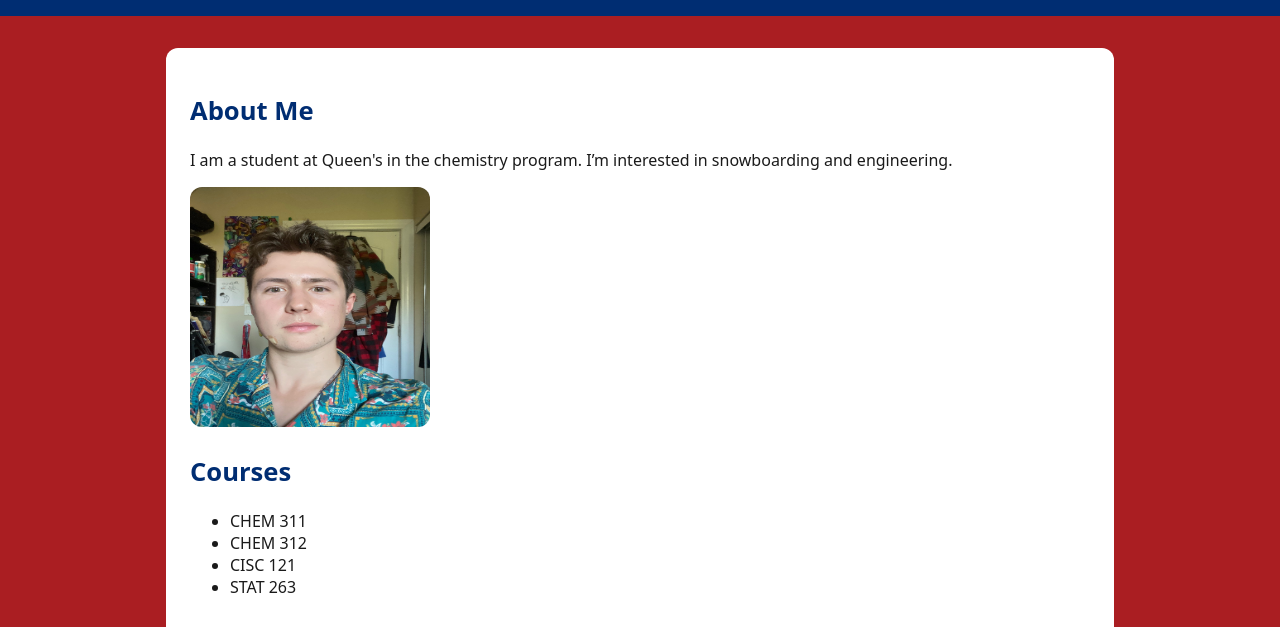
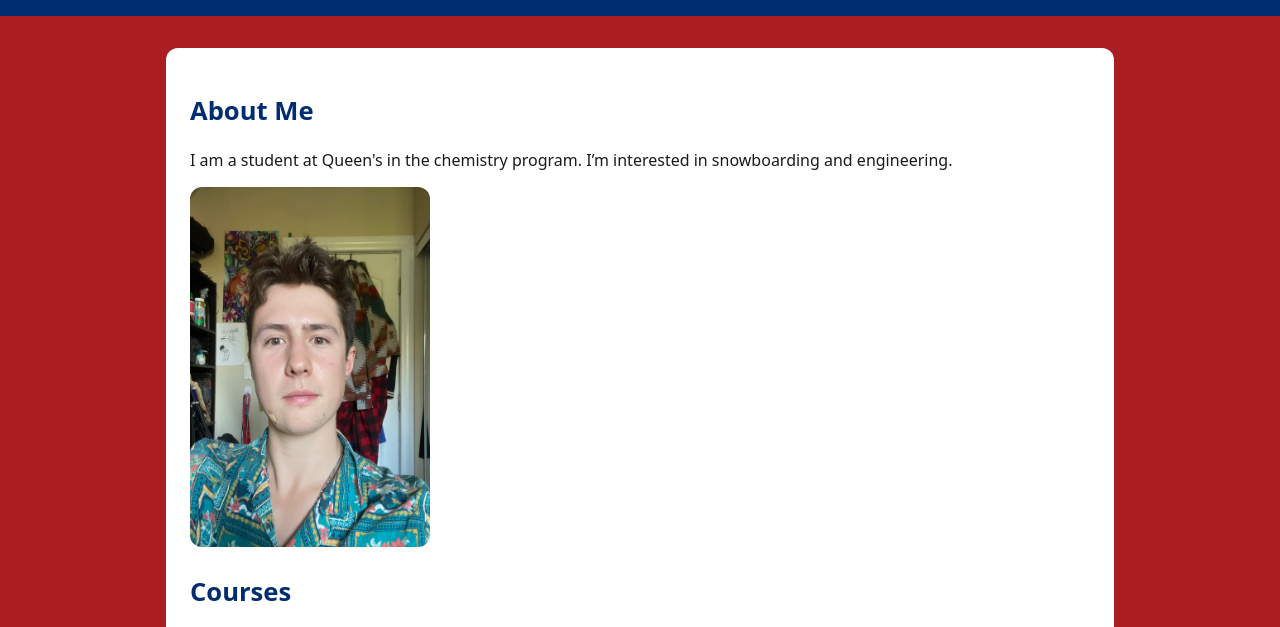
Before and after one commit to ForgotUsername-Geb/queens-student-page, a plain HTML site: page index.html in a window 1280 px wide. Shown: the part 102-729 px from the top of the page. Drawn offline with Linux system fonts and the light colour scheme.

Commit message:
Update index.html

```diff
--- a/index.html
+++ b/index.html
@@ -17,7 +17,7 @@
       <p>I am a student at Queen's in the chemistry program. I’m interested in snowboarding and engineering.</p>
 
       <!-- ====== PHOTO (upload me.jpg to repo root, then update the src below) ====== -->
-      <img src="IMG_3557.jpg" alt="Gabriel Wood portrait" width="240" height="240" />
+      <img src="IMG_3557.jpg" alt="Gabriel Wood portrait" width="240" height="360" />
 
       <!-- ====== PROJECTS/COURSES (add or rename items to courses instead of projects) ====== -->
       <h2>Courses</h2>
```
